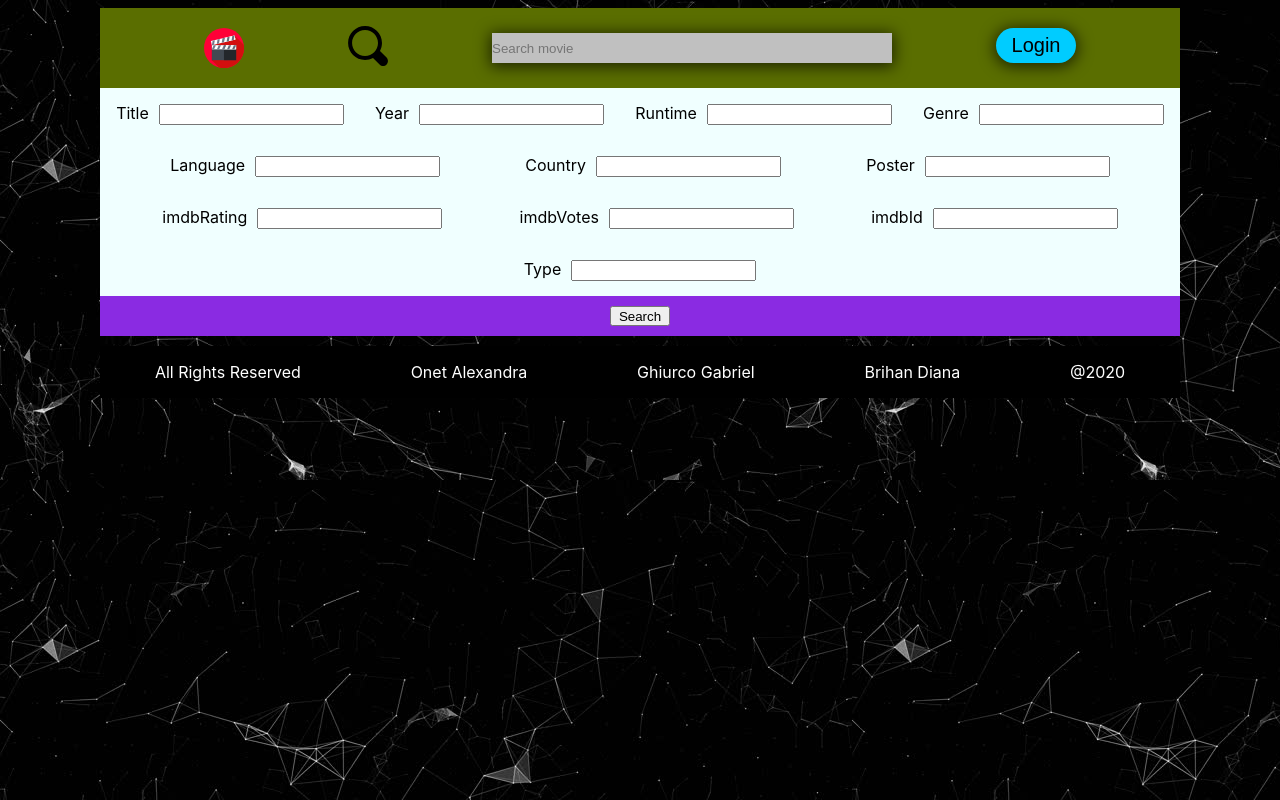
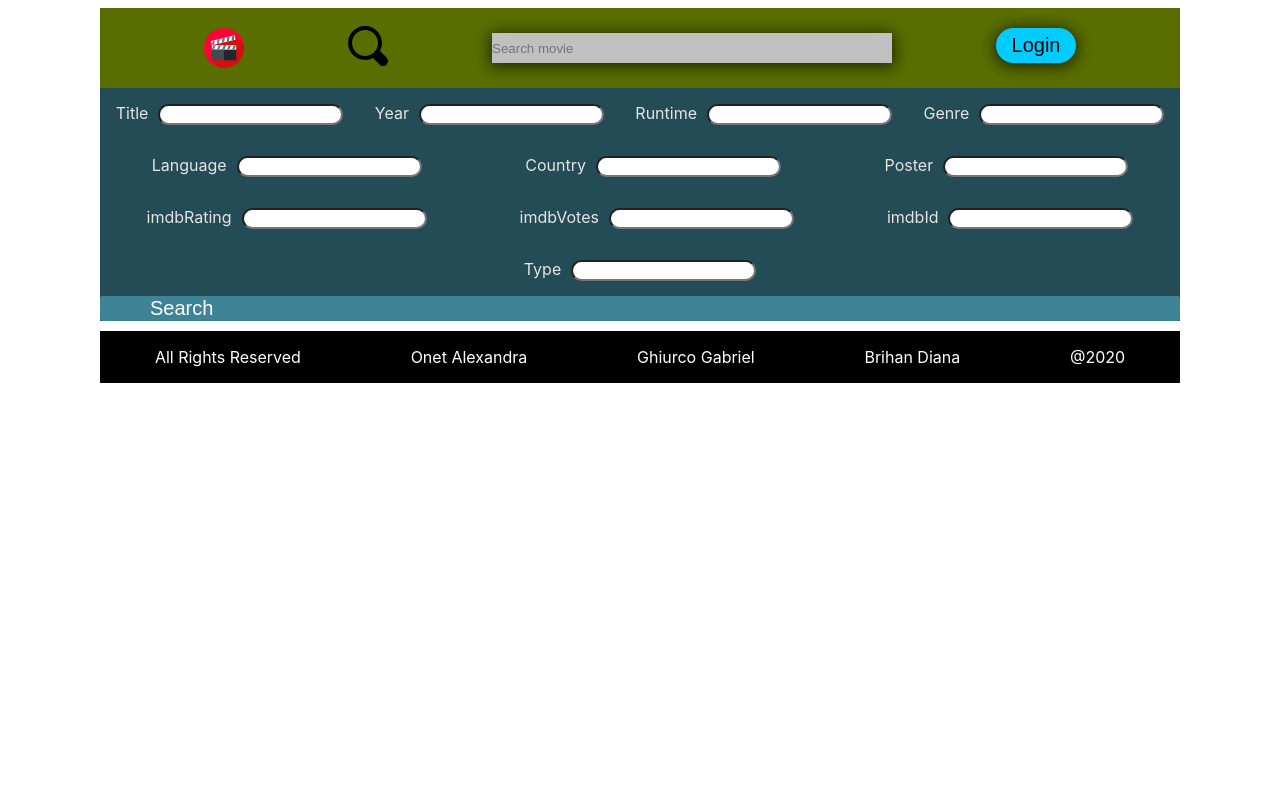
Before and after one commit to bndiana/movieandchill, a React (Create React App) app: page /search in a window 1280 px wide. Built offline with nearby package versions, Linux system fonts and the light colour scheme.

Commit message:
css-almost-done

```diff
--- a/src/Components/Footer/Footer.css
+++ b/src/Components/Footer/Footer.css
@@ -1,4 +1,4 @@
-.footer-container{
+.footer-container {
   width: 100%;
   background-color: lightgrey;
   margin: 10px 0 0 0;
--- /dev/null
+++ b/src/Components/utils/Pagination.css
@@ -0,0 +1,16 @@
+.search-pagination {
+  display: flex;
+  flex-direction: row;
+  justify-content: space-around;
+  padding: 20px;
+}
+
+.pagination-counting {
+  display: flex;
+  justify-content: space-around;
+  letter-spacing: 10px;
+}
+
+.search-next-button {
+  margin-right: 10px;
+}
--- a/src/components/Delete/DeleteButton.js
+++ b/src/components/Delete/DeleteButton.js
@@ -18,8 +18,7 @@ class DeleteButton extends Component {
     )
       .then((res) => {
         if (res.ok) {
-          //Redirect
-          window.location = "https://www.facebook.com";
+          window.location.pathname = "/";
         } else {
           throw new Error("Something went wrong!");
         }
--- a/src/components/MovieDetails/MovieDetails.css
+++ b/src/components/MovieDetails/MovieDetails.css
@@ -24,15 +24,17 @@ html {
 .movie-title {
   margin-left: 10%;
   color: aliceblue;
+  font-size: 30px;
 }
 
 .movie-star {
   margin-left: auto;
-  padding: 10px;
+  padding: 30px;
 }
 
 .movie-poster {
   justify-content: center;
+  align-self: center;
 }
 
 .movie-poster img {
@@ -80,12 +82,15 @@ html {
 }
 
 .movie-button img {
-  width: 60px;
-  height: 20px;
+  width: 80px;
+  height: 40px;
 }
 
 .movie-button {
   padding: 5px;
+  border-radius: 3px;
+  transition: all 250ms ease-in-out;
+  cursor: pointer;
 }
 
 .movie-plot {
@@ -98,15 +103,14 @@ html {
   border-radius: 5%;
   text-align: center;
   padding: 15px;
-  width: 80%;
-  margin-left: 15%;
-  margin-right: 15%;
   margin-top: 90px;
   margin-bottom: 90px;
   width: 75%;
   height: 30%;
   color: #e6e3e3;
   font-size: 30px;
+  justify-content: center;
+  align-self: center;
 }
 
 .movie-more-details {
@@ -122,6 +126,7 @@ html {
     rgba(176, 172, 163, 1) 18%,
     rgba(63, 132, 150, 1) 83%
   );
+  font-size: 30px;
 }
 
 .movie-more-details p {
@@ -147,15 +152,22 @@ html {
   .movie-title {
     justify-content: center;
     align-self: center;
+    align-content: center;
+    text-align: center;
   }
 
+  .movie-poster {
+    justify-content: center;
+    align-self: center;
+    align-content: center;
+  }
   .movie-poster img {
-    justify-content: center;
-    width: 70%;
+    width: 400px;
   }
 
   .movie-button-bar {
     display: flex;
+    flex: 1;
     flex-direction: column;
     justify-content: center;
     align-items: center;
@@ -181,6 +193,13 @@ html {
   .movie-button {
     padding: 5px;
     margin: 10px;
+    flex: 1;
+    background-color: #e6e3e3;
+    width: 70%;
+    border: 0;
+    border-radius: 3px;
+    transition: all 250ms ease-in-out;
+    cursor: pointer;
   }
 
   .movie-plot {
@@ -196,6 +215,6 @@ html {
     width: 75%;
     height: 80%;
     color: #e6e3e3;
-    font-size: 22px;
+    font-size: 25px;
   }
 }
--- a/src/components/MovieList/MovieItem.css
+++ b/src/components/MovieList/MovieItem.css
@@ -13,7 +13,7 @@
 }
 
 .movie-card img {
-  width: 150px;
+  width: 250px;
   margin: 20px;
   margin-left: 100px;
 }
@@ -23,11 +23,12 @@
 }
 
 #movie-title {
-  font-size: 25px;
-  text-shadow: 2px 2px #e6e3e3;
+  font-size: 45px;
+  text-shadow: 2px 5px #e6e3e3;
 }
 
 #movie-year {
+  font-size: 30px;
   padding: 30px;
   color: black;
 }
@@ -40,9 +41,26 @@
   }
 
   .movie-card img {
-    width: 250px;
+    width: 350px;
     margin: 20px;
-    margin-left: 100px;
     align-self: center;
+    justify-content: center;
+    align-content: center;
+  }
+
+  #movie-title,
+  #movie-year {
+    align-self: center;
+    justify-content: center;
+    align-content: center;
+  }
+
+  #movie-title{
+    font-size: 40px;
+  }
+
+  #movie-year{
+    font-size: 30px;
+    padding: 0;
   }
 }
--- a/src/components/utils/Form.css
+++ b/src/components/utils/Form.css
@@ -1,33 +1,38 @@
+.form-container {
+  background-color: #244c57;
+  display: flex;
+  flex: 1;
+  flex-direction: column;
+}
+
 .form {
-  width: 100%;
-  margin-left: auto;
+  width: auto;
   display: flex;
-  flex-direction: row;
   flex-wrap: wrap;
-  column-count: 2;
-  -moz-column-count: 2;
-  -webkit-column-count: 2;
-  justify-content: space-evenly;
-  background-color: azure;
+  justify-content: space-around;
+  background-color: #244c57;
 }
 
 .form label {
   margin: 15px;
+  color: #e6e3e3;
 }
 
 .form input {
   margin-left: 10px;
+  border-radius: 50px;
 }
 
 .form-button {
-  margin: 10px;
-  width: 60px;
-  height: 20px;
-  align-self: center;
+  flex: 1;
+  font-size: 20px;
+  background-color: #3f8496;
+  color: #fff;
+  width: 100%;
+  text-align: left;
+  padding-left: 50px;
+  border: 0;
+  border-radius: 3px;
+  transition: all 250ms ease-in-out;
+  cursor: pointer;
 }
-
-.form-container {
-  background-color: blueviolet;
-  display: flex;
-  flex-direction: column;
-}
--- a/src/components/utils/Pagination.js
+++ b/src/components/utils/Pagination.js
@@ -1,13 +1,26 @@
 import React from "react";
+import "./Pagination.css";
 
 export default function Pagination(props) {
   return (
-    <div>
-      <button onClick={() => props.onPageChange("prev")}>{"<"}</button>
-      <p>
-        {props.currentPage}/{props.numberOfPages}
-      </p>
-      <button onClick={() => props.onPageChange("next")}>{">"}</button>
+    <div className="search-pagination">
+      <button
+        className="search-prev-button"
+        onClick={() => props.onPageChange("prev")}
+      >
+        {"<"}
+      </button>
+      <div className="pagination-counting">
+        <p>
+          {props.currentPage}/{props.numberOfPages}
+        </p>
+      </div>
+      <button
+        className="search-next-button"
+        onClick={() => props.onPageChange("next")}
+      >
+        {">"}
+      </button>
     </div>
   );
 }
--- a/src/index.css
+++ b/src/index.css
@@ -1,38 +1,36 @@
 body {
   margin-right: 100px;
   margin-left: 100px;
-  font-family: -apple-system, BlinkMacSystemFont, 'Segoe UI', 'Roboto', 'Oxygen',
-    'Ubuntu', 'Cantarell', 'Fira Sans', 'Droid Sans', 'Helvetica Neue',
+  font-family: -apple-system, BlinkMacSystemFont, "Segoe UI", "Roboto", "Oxygen",
+    "Ubuntu", "Cantarell", "Fira Sans", "Droid Sans", "Helvetica Neue",
     sans-serif;
   -webkit-font-smoothing: antialiased;
   -moz-osx-font-smoothing: grayscale;
   /* background-color: rgb(58, 53, 53); */
-  background-image: url('background.jpg');
+  /* background-image: url('background.jpg'); */
 }
 
 code {
-  font-family: source-code-pro, Menlo, Monaco, Consolas, 'Courier New',
+  font-family: source-code-pro, Menlo, Monaco, Consolas, "Courier New",
     monospace;
 }
-@media only screen
-and (min-device-width : 301px)
-and (max-device-width : 480px){
-  body{
-  margin-right: 20px;
-  margin-left: 20px;
+@media only screen and (min-device-width: 301px) and (max-device-width: 480px) {
+  body {
+    margin-right: 20px;
+    margin-left: 20px;
   }
 }
 
 @media (min-width: 481px) and (max-width: 600px) {
-  body{
+  body {
     margin-right: 20px;
     margin-left: 20px;
-    }
+  }
 }
 
-@media (min-width:601px) and (max-width: 760px) {
-  body{
+@media (min-width: 601px) and (max-width: 760px) {
+  body {
     margin-right: 50px;
     margin-left: 50px;
-    }
+  }
 }
```
Also changed, not shown: src/index.js (+4 -4 lines). Lines whose indentation alone changed are shown as unchanged.
